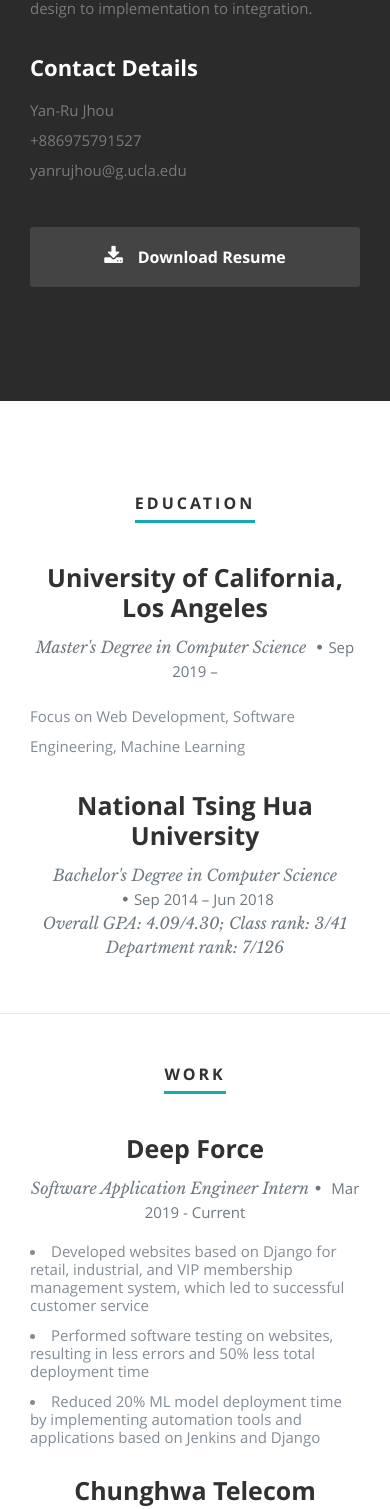
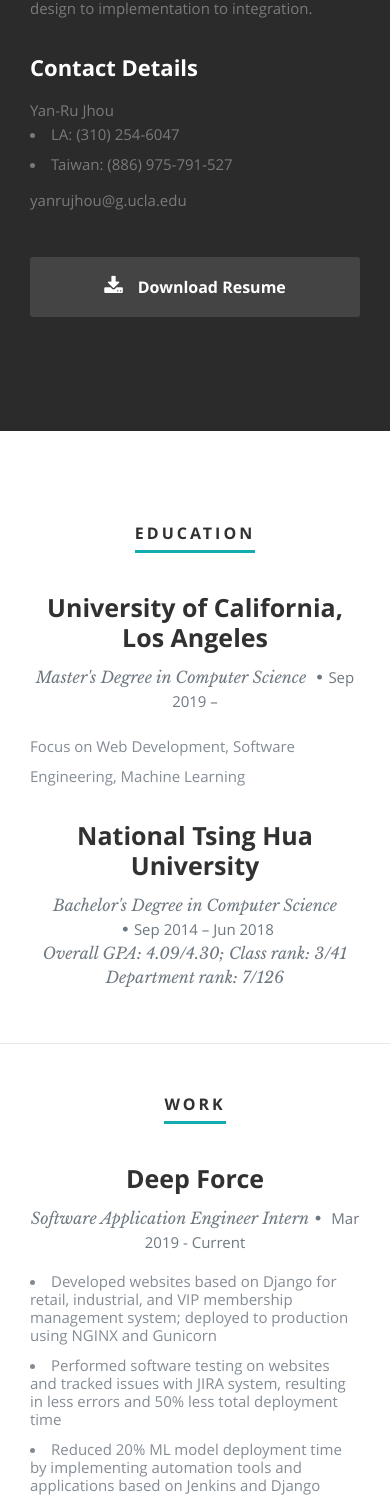
Before and after one commit to tbakerx/react-resume-template, a React (Create React App) app: page / in a window 390 px wide. Shown: the part 1200-2709 px from the top of the page. Built offline with nearby package versions, Linux system fonts and the light colour scheme.

Commit message:
change resume change phone nubmer change Company

```diff
--- a/public/resumeData.json
+++ b/public/resumeData.json
@@ -11,7 +11,7 @@
     "bio":"Experienced software engineer in both Cloud and Web industry. Multi-faceted software developer knowledgeable in HTML, JavaScript, and Python. Excellent reputation for resolving problems, improving customer satisfaction, and driving overall operational improvements. Experienced in full project life cycle from design to implementation to integration.",
     "contactmessage":"Feel free to leave any message to me",
     "email": "yanrujhou@g.ucla.edu",
-    "phone": "+886975791527",
+    "phone": ["LA: (310) 254-6047", "Taiwan: (886) 975-791-527" ],
     "address":{
       "street":"(Your Street)",
       "city":"(Your City)",
@@ -69,8 +69,8 @@
         "title":"Software Application Engineer Intern",
         "years":"Mar 2019 - Current",
         "description":[
-          "Developed websites based on Django for retail, industrial, and VIP membership management system, which led to successful customer service",
-          "Performed software testing on websites, resulting in less errors and 50% less total deployment time",
+          "Developed websites based on Django for retail, industrial, and VIP membership management system; deployed to production using NGINX and Gunicorn",
+          "Performed software testing on websites and tracked issues with JIRA system, resulting in less errors and 50% less total deployment time",
           "Reduced 20% ML model deployment time by implementing automation tools and applications based on Jenkins and Django"
         ]
       },
@@ -81,7 +81,9 @@
         "description":[
           "Developed HiCloud (cloud service) Java/Python SDK; allowed developers to build software application",
           "Improved front-end user portal to enhance user usability",
-          "Tested on HiCloud Rest API to improve its security, solving privilege escalation issues caused by improper authentication"]
+          "Tested on HiCloud Rest API to improve its security, solving privilege escalation issues caused by improper authentication",
+          "Built software using Scrum methodology and Kanban scheduling method"
+        ]
       }
     ],
     "skills":[
@@ -141,6 +143,9 @@
       },{
         "name":"Git",
         "level":"80%"
+      },{
+        "name": "JIRA",
+        "level": "70%"
       },
       {
         "name":"Software Engineering",
--- a/src/Components/About.js
+++ b/src/Components/About.js
@@ -12,10 +12,18 @@ class About extends Component {
       var city = this.props.data.address.city;
       var state = this.props.data.address.state;
       var zip = this.props.data.address.zip;
-      var phone= this.props.data.phone;
+      // var phone= this.props.data.phone;
       var email = this.props.data.email;
       var resumeDownload = "files/"+this.props.data.resumedownload;
+
+      var phone = this.props.data.phone.map(function (eachPhone,ind) {
+                return <li key={ind}>{eachPhone}</li>
+            }
+        );
     }
+
+
+
 
     return (
       <section id="about">
@@ -31,11 +39,10 @@ class About extends Component {
                <div className="columns contact-details">
                   <h2>Contact Details</h2>
                   <p className="address">
-						   <span>{name}</span><br />
-
-						   <span>{phone}</span><br />
-                     <span>{email}</span>
-					   </p>
+                      <span>{name}</span><br/>
+                      <span>{phone}</span>
+                      <span>{email}</span>
+                  </p>
                </div>
                <div className="columns download">
                   <p>
--- a/src/Components/Resume.js
+++ b/src/Components/Resume.js
@@ -25,7 +25,7 @@ class Resume extends Component {
             <p className="info">{work.title}<span>&bull;</span> <em className="date">{work.years}</em></p>
             <p>{listWorkDescription}</p>
         </div>
-      })
+      });
       var skills = this.props.data.skills.map(function(skills){
         var className = 'bar-expand '+skills.name.toLowerCase();
         return <li key={skills.name}><span style={{width:skills.level}}className={className}></span><em>{skills.name}</em></li>
```
Also changed, not shown: 1 other file (tests, documents, lock files or other folders).
